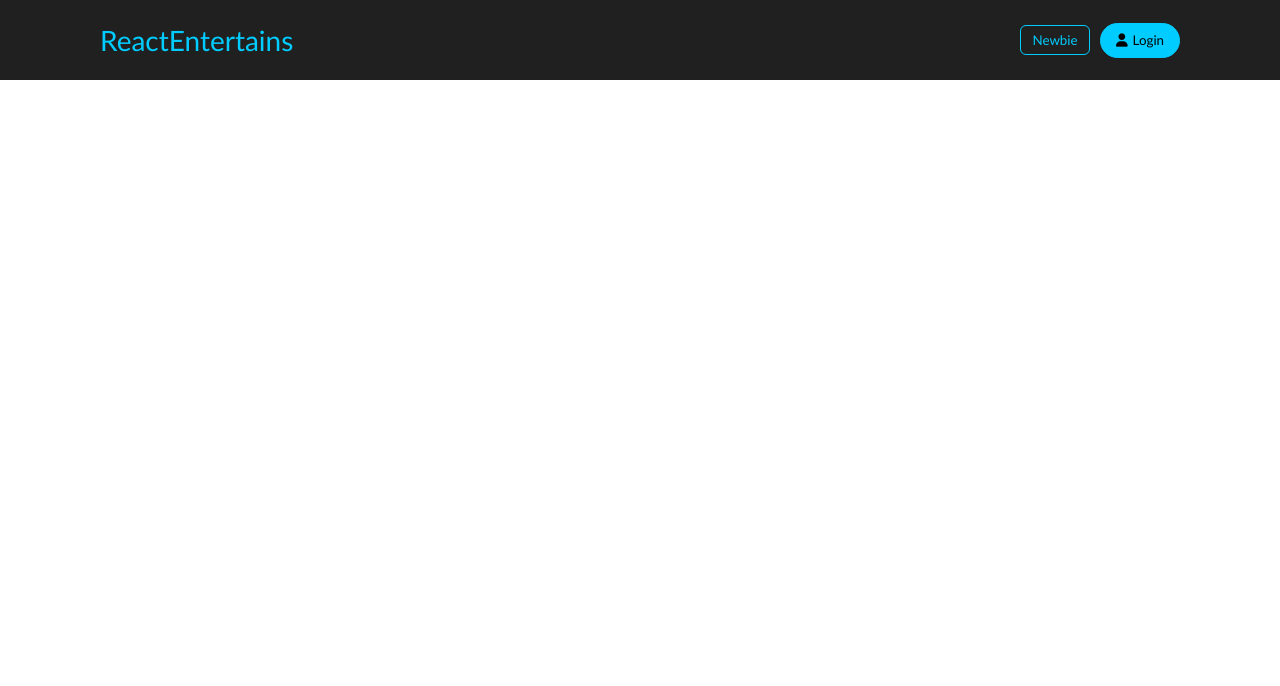
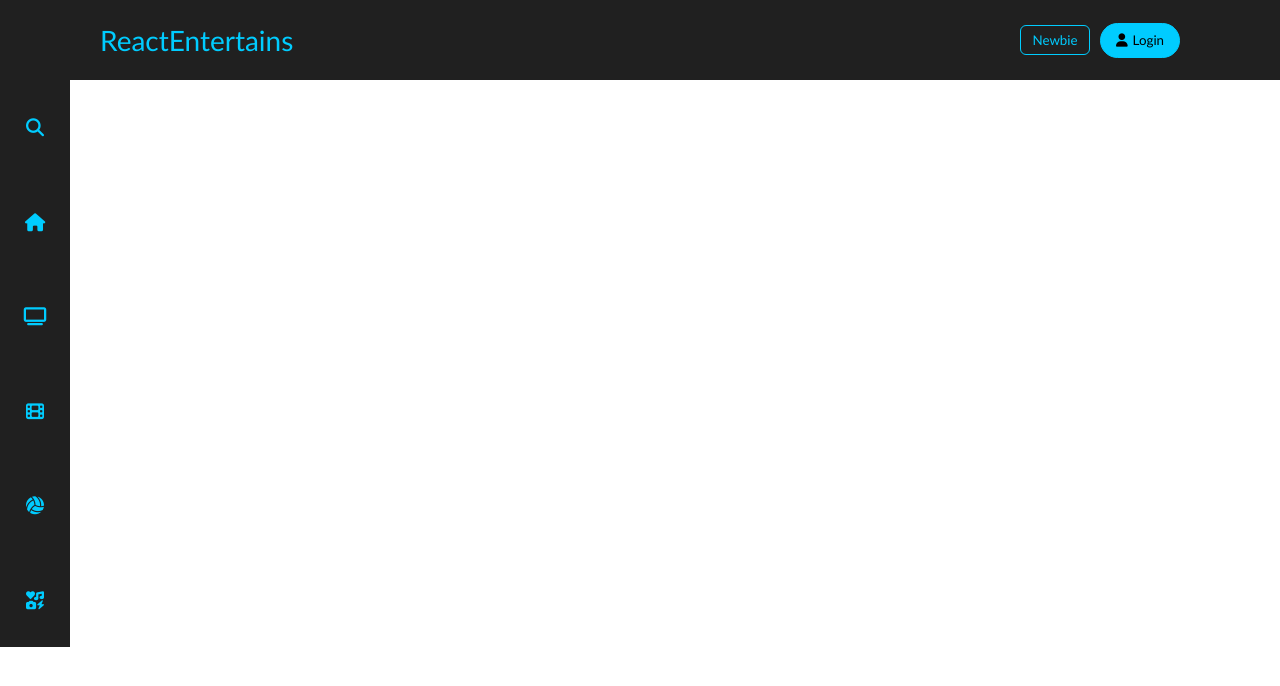
Before and after one commit to Fair00z/MovieEntertaintmentApp, a React (Create React App) app in the folder movie/: page / in a window 1280 px wide. Shown: the top 686 px of the page. Built offline with nearby package versions, Linux system fonts and the light colour scheme.

Commit message:
new Component created SideMenu and its slide navigation bar and the full creation of this element isn't completed wanted make a hover effec that will do in next commit

```diff
--- /dev/null
+++ b/movie/src/Components/Menu/menu.css
@@ -0,0 +1,19 @@
+.menu{
+    width: 70px;
+    height: 567px;
+    background-color: #202020;
+    color: rgb(0, 204, 255);
+    display: flex;
+    flex-direction: column;
+    justify-content: space-around;
+    align-items: center;
+    font-size: 18px;
+}
+.menu i:hover{
+    color: #fff;
+    transform: scale(1.2);
+    transition: 0.3s;
+}
+.menuContainer{
+    display: flex;
+}
--- /dev/null
+++ b/movie/src/Components/Menu/menu.jsx
@@ -0,0 +1,48 @@
+import React, { createContext, useReducer, useState } from 'react'
+import './menu.css'
+import MenuSlide from './menuSlide';
+
+
+const stateContext = createContext();
+
+function Menu(){
+    const [show,setShow] = useState(false)
+
+    function EnterSlide(){
+        setShow(true)
+    }
+    function LeaveSlide(){
+        setShow(false)
+    }
+    return(
+        <stateContext.Provider value={[setShow]}>
+            <div className='menuContainer'>
+                <div className="menu" onMouseEnter={EnterSlide} onMouseLeave={LeaveSlide}>
+                    <div>
+                        <i class="fa-solid fa-magnifying-glass menu-icon" ></i>
+                    </div>
+                    <div>
+                        <i class="fa-solid fa-house"></i>
+                    </div>
+                    <div>
+                        <i class="fa-solid fa-tv"></i>
+                    </div>
+                    <div>
+                        <i class="fa-solid fa-film"></i>
+                    </div>
+                    <div>
+                        <i class="fa-solid fa-volleyball"></i>
+                    </div>
+                    <div>
+                        <i class="fa-solid fa-icons"></i>
+                    </div>
+                </div>
+                { show ? <MenuSlide from_child={[show,setShow]} /> : null}
+            </div>
+        </stateContext.Provider>
+    );
+}
+export default Menu;
+export{
+    stateContext
+}
--- /dev/null
+++ b/movie/src/Components/Menu/menuSlide.css
@@ -0,0 +1,15 @@
+.menuSlide{
+    width: 120px;
+    height: 567px;
+    background-color: #202020;
+    color: rgb(0, 204, 255);
+    display: flex;
+    flex-direction: column;
+    justify-content: space-around;
+    align-items: start;
+}
+.menuSlideHover{
+    color: #fff;
+    transform: scale(1.2);
+    transition: 0.3s;
+}
--- /dev/null
+++ b/movie/src/Components/Menu/menuSlide.jsx
@@ -0,0 +1,38 @@
+import React, { useContext } from 'react'
+import './menuSlide.css'
+import { stateContext } from './menu'
+
+function SlideMenu(){
+    const [setShow] = useContext(stateContext)
+    function EnterSlide(){
+        setShow(true)
+    }
+    function LeaveSlide(){
+        setShow(false)
+    }
+    return(
+        <div>
+            <div className="menuSlide" onMouseEnter={EnterSlide} onMouseLeave={LeaveSlide} >
+                <div>
+                    <p className=''>Search</p>
+                </div>
+                <div>
+                    <p>Home</p>
+                </div>
+                <div>
+                    <p>Tv</p>
+                </div>
+                <div>
+                    <p>Movies</p>
+                </div>
+                <div>
+                    <p>Sports</p>
+                </div>
+                <div>
+                    <p>Categories</p>
+                </div>
+            </div>
+        </div>
+    );
+}
+export default SlideMenu;
--- a/movie/src/Containers/HomePage/home.jsx
+++ b/movie/src/Containers/HomePage/home.jsx
@@ -1,9 +1,14 @@
 import React from 'react'
 import Header from '../../Components/Header/header';
+import Menu from '../../Components/Menu/menu';
+import MenuSlide from '../../Components/Menu/menuSlide';
 
 function Home(){
     return(
-        <Header/>
+        <div>
+            <Header/>
+            <Menu/>
+        </div>
     );
 }
 export default Home;
```
